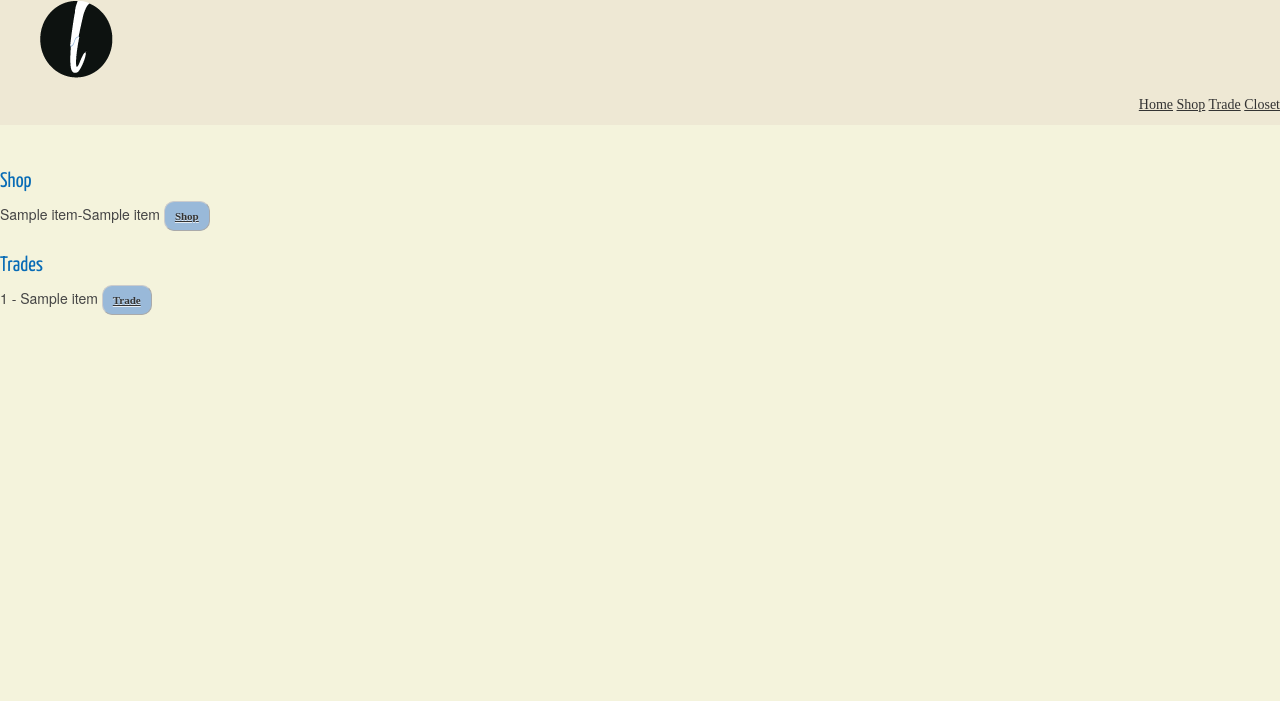
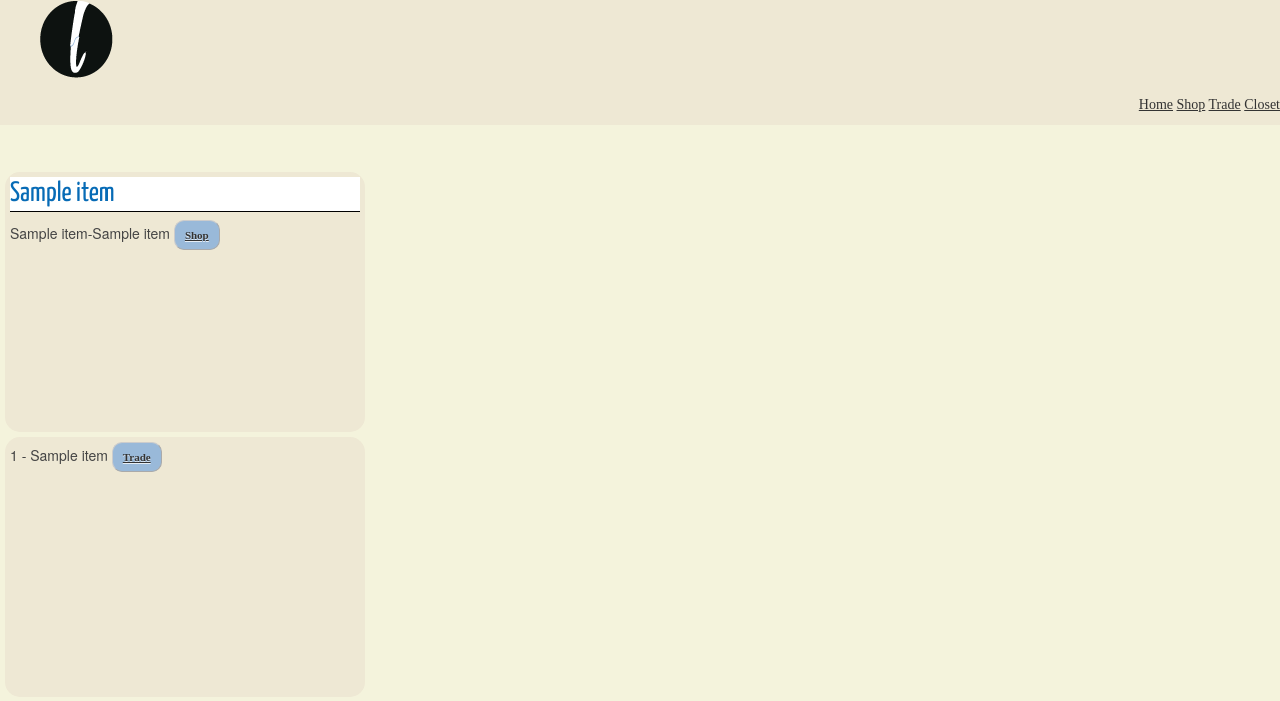
Before and after one commit to LyteiaHF1/Laced, a Python web app: template Laced/templates/home.html in a window 1280 px wide. Shown: the top 701 px of the page. Run offline with Jinja, Linux system fonts and the light colour scheme; the template is opened without the code that fills it: most values are stand-ins (such as "Sample title", 1, 10 or a date in 2020).

Commit message:
Home page CSS

```diff
--- a/Laced/static/main.css
+++ b/Laced/static/main.css
@@ -6,9 +6,11 @@ Final Project
 html{
 	font-weight: 300;
 }
+
 body{
-    background-color: #F4F3DC;
+    background-color: #F4F3DC;/*site main bg color*/
 }
+
 
 header{
   background-color: #EEE8D4;
@@ -18,11 +20,6 @@ header{
 nav{
     float: right;
     font-family:'BEBAS';
-}
-
-/
-body{
-    background-color: #F4F3DC;/*site main bg color*/
 }
 
 .landing{
@@ -47,8 +44,6 @@ button.paypal-button.large{
     width: 95px;
     padding: 0;
 }
-
-
 
 button{
     border-radius: 10px;
@@ -107,12 +102,32 @@ p{
 	margin: 0 auto;
 }
 
+/*        HOME PAGE
+===========================
+*/
+
 #home{
 	background-color: #F4F3DC;
 	margin-top: 35px;
 }
 #home.scroll{
 	margin-top: 20px;
+}
+
+div .homeItems{
+    width: 350px;
+    height: 250px;
+    padding: 5px;
+    margin: 5px;
+    border-radius: 15px;
+    background-color: #EEE8D4;
+
+}
+
+div .homeName h3{
+    width: 350px;
+    background-color: white;
+    border-bottom: 1px solid black;
 }
 
 
--- a/Laced/templates/home.html
+++ b/Laced/templates/home.html
@@ -26,23 +26,23 @@
          <br />
          <br />
 
-            <h4>Shop</h4> <!--- temp heading just to show what db call is printing where -->
+
+         <div class="home">
+            <!-- <h4>Shop</h4>--> <!--- temp heading just to show what db call is printing where -->
         {% for item in pagedata %}
-         <div class="home">
-            {{item[1]}}-{{item[2]}}  <button><a href="/shop/{{item[0]}}">Shop</a></button> <br/>
+      <div class='homeItems'>
+          <div class='homeName'><h3>{{item[1]}}</h3></div>
+           {{item[1]}}-{{item[2]}} <button><a href="/shop/{{item[0]}}">Shop</a></button>
 
-             <!--<a href=/cart type="submit" value="add"> Add to cart</a> -->
-             <!--- shows the items in pagedata -->
-
-        {% endfor %}
-             <h4>Trades</h4> <!--- temp heading just to show what db call is printing where -->
-                  {% for item in trade %}
+            </div>
+             {% endfor %}
+            <!-- <h4>Trades</h4>--> <!--- temp heading just to show what db call is printing where -->
+        {% for item in trade %}
+             <div class='homeItems'>
              {{item[0]}} - {{item[1]}} <button><a href="/shop/{{item[0]}}">Trade</a></button> <br/>
 
-             <!--<a href=/cart type="submit" value="add"> Add to cart</a> -->
-             <!--- shows the items in pagedata -->
-
-        {% endfor %}
+        </div>
+            {% endfor %}
          </div>
     </fieldset>
     </body>
```
